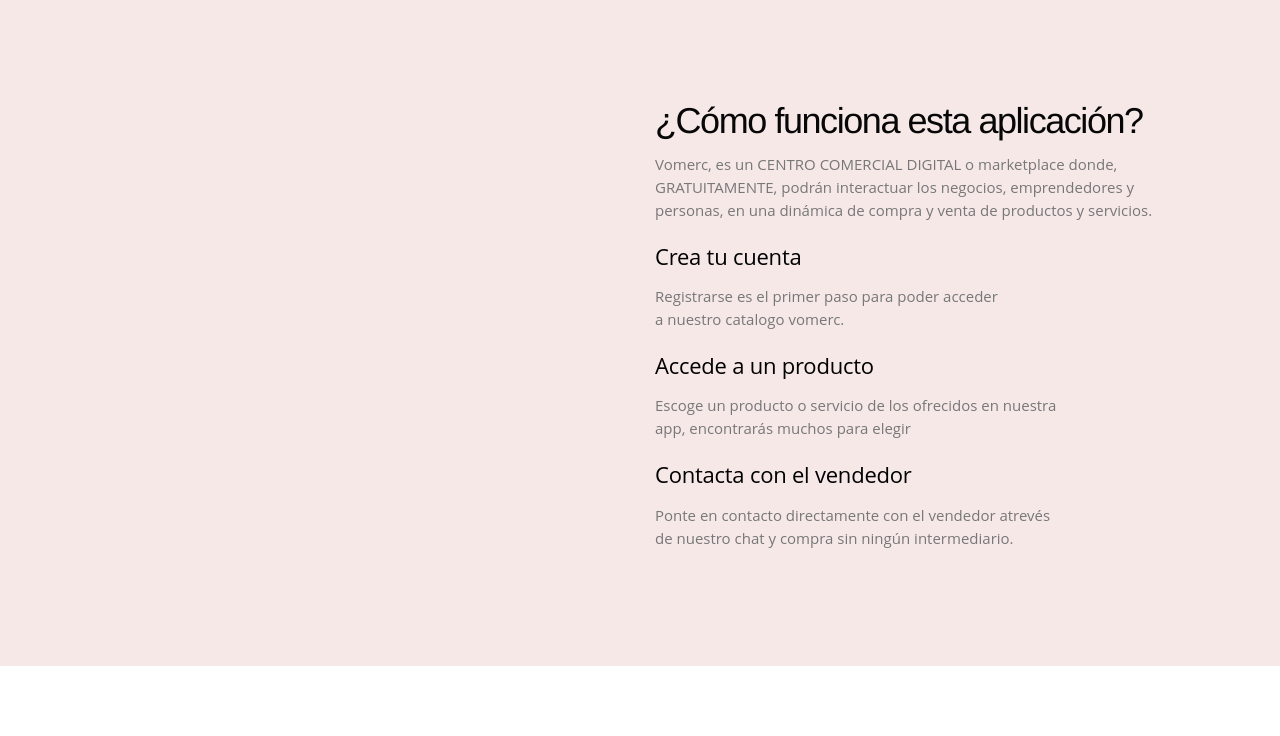
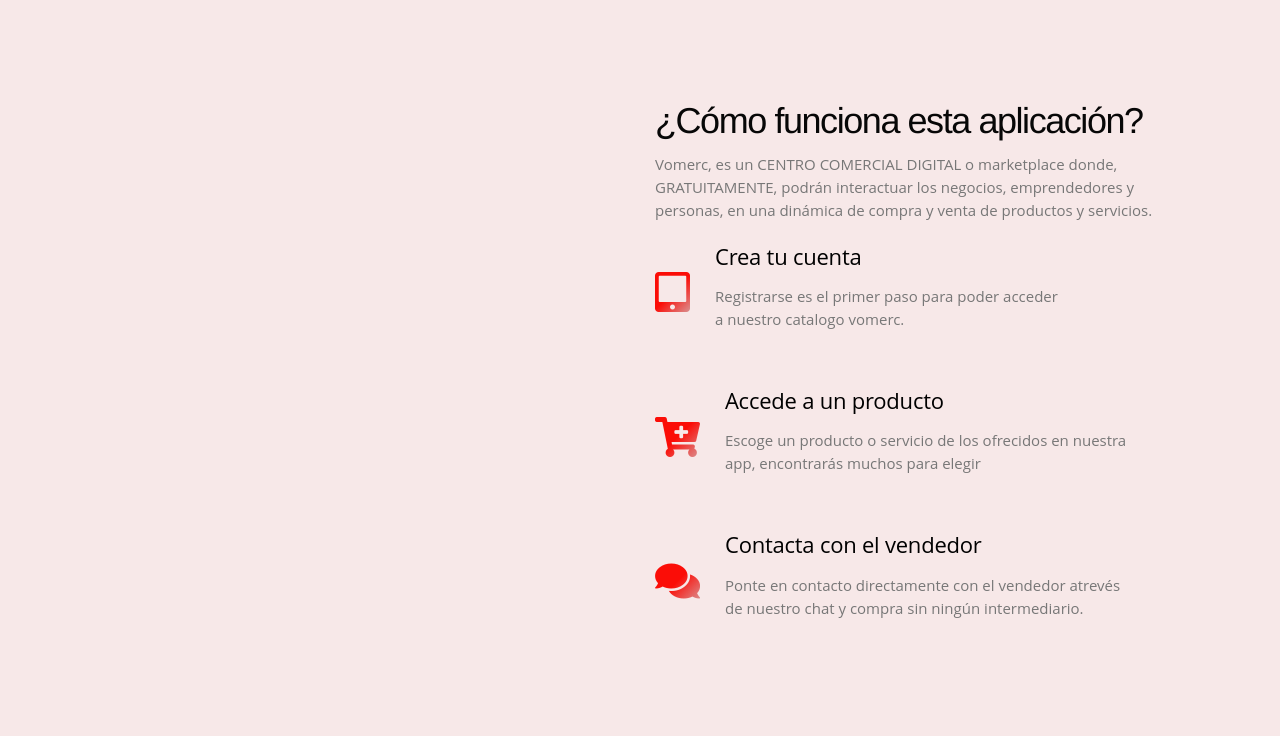
Before and after one commit to josecarlosonate/vomercv1, a PHP site: page / in a window 1280 px wide. Shown: the part 1357-2093 px from the top of the page. Before the commit the page ends 2023 px from the top, so only its background shows below. Run offline with PHP 8.4, Linux system fonts and the light colour scheme.

Commit message:
feat:iconos

```diff
--- a/css/estilo.css
+++ b/css/estilo.css
@@ -159,6 +159,29 @@ ul a:hover{
     letter-spacing: -0.01em;
 }
 
+.list-item {
+    display: flex;
+    align-items: center;
+}
+
+.list-item:not(:last-of-type) {
+    margin-bottom: 35px;
+}
+
+.list-item i {
+    background-image: linear-gradient(-45deg, #da9090 0%, #FB0d07 50%, #FB0d07 100%);
+    -webkit-background-clip: text;
+    -webkit-text-fill-color: transparent;
+    font-weight: 700;
+    font-size: 40px;
+}
+
+.list-content {
+    display: block;
+    padding-left: 25px;
+}
+
+
 @media (max-width: 576px){
     #collapseNa{
         display: none;
--- a/index.php
+++ b/index.php
@@ -152,21 +152,25 @@
                     </div>
                     <div class="content-lists">
                         <div class="list-item">
-                            <i class="icon-tools"></i>
+                            <!-- <i class="icon-tools"></i> -->
+                            <!-- <i class="fas fa-mobile-alt"></i> -->
+                            <i class="fas fa-tablet-alt"></i>
                             <div class="list-content">
                                 <h3>Crea tu cuenta</h3>
                                 <p>Registrarse es el primer paso para poder acceder<br>  a nuestro catalogo vomerc.</p>
                             </div>
                         </div>
                         <div class="list-item">
-                            <i class="icon-pictures"></i>
+                            <!-- <i class="icon-pictures"></i> -->
+                            <i class="fas fa-cart-plus"></i>
                             <div class="list-content">
                                 <h3>Accede a un producto</h3>
                                 <p>Escoge un producto o servicio de los ofrecidos en nuestra <br> app, encontrarás muchos para elegir</p>
                             </div>
                         </div>
                         <div class="list-item">
-                            <i class="icon-genius"></i>
+                            <!-- <i class="icon-genius"></i> -->
+                            <i class="fas fa-comments"></i>
                             <div class="list-content">
                                 <h3>Contacta con el vendedor</h3>
                                 <p>Ponte en contacto directamente con el vendedor atrevés <br>de nuestro chat y compra sin ningún intermediario.</p>
```
